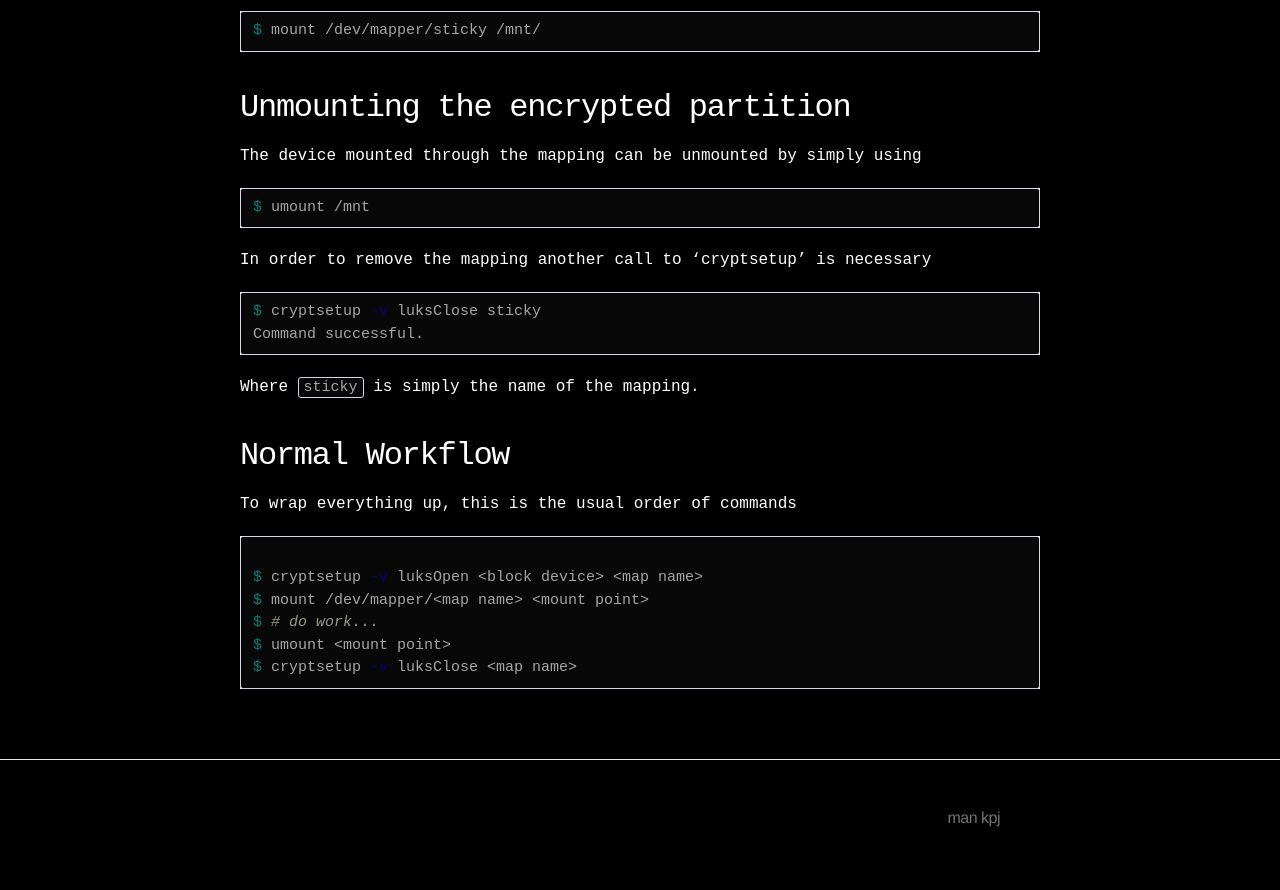
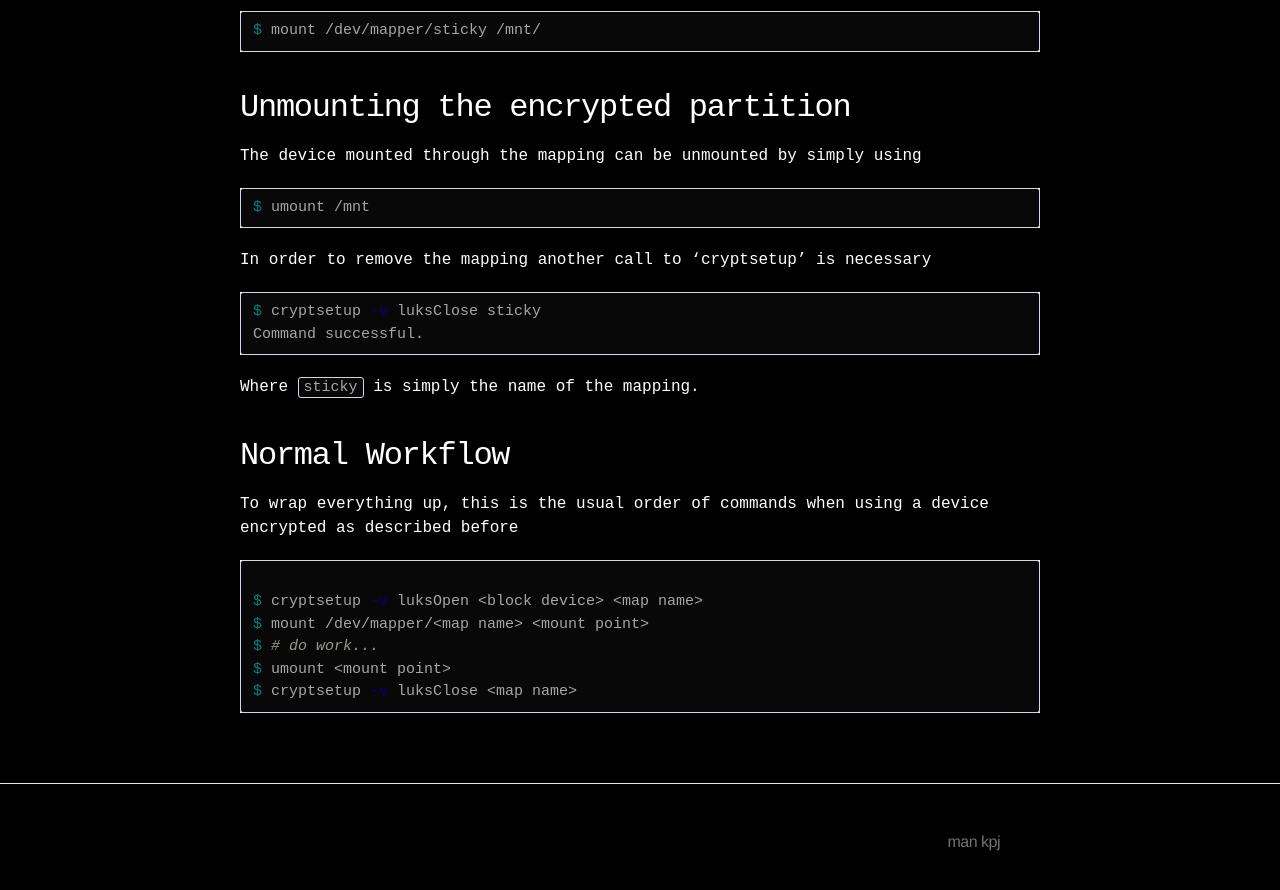
Before and after one commit to kpj/kpj.github.io--old, a Jekyll site: the page built from _posts/2014-08-12-encrypt-partition.md, in a window 1280 px wide and 900 px high, scrolled down 3203 px. Shown: the top 890 px of the window. Built offline with Jekyll 4.4.1, drawn with Linux system fonts in a browser that asks for light colours.

Commit message:
Minor change

```diff
--- a/_posts/2014-08-12-encrypt-partition.md
+++ b/_posts/2014-08-12-encrypt-partition.md
@@ -166,7 +166,7 @@ Where `sticky` is simply the name of the mapping.
 
 Normal Workflow
 ---------------
-To wrap everything up, this is the usual order of commands
+To wrap everything up, this is the usual order of commands when using a device encrypted as described before
 
 {% highlight bash %}
 $ cryptsetup -v luksOpen <block device> <map name>
```
